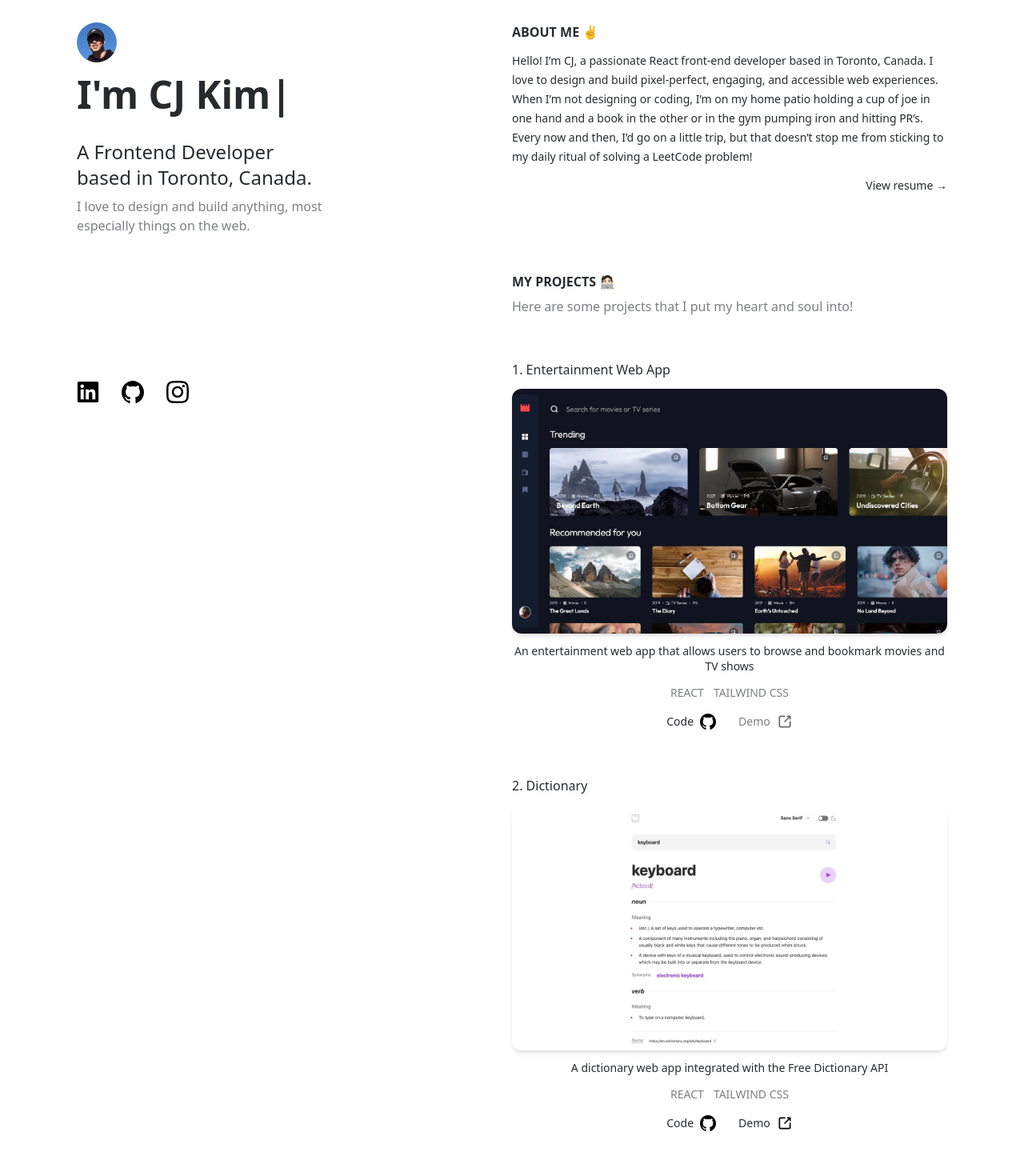
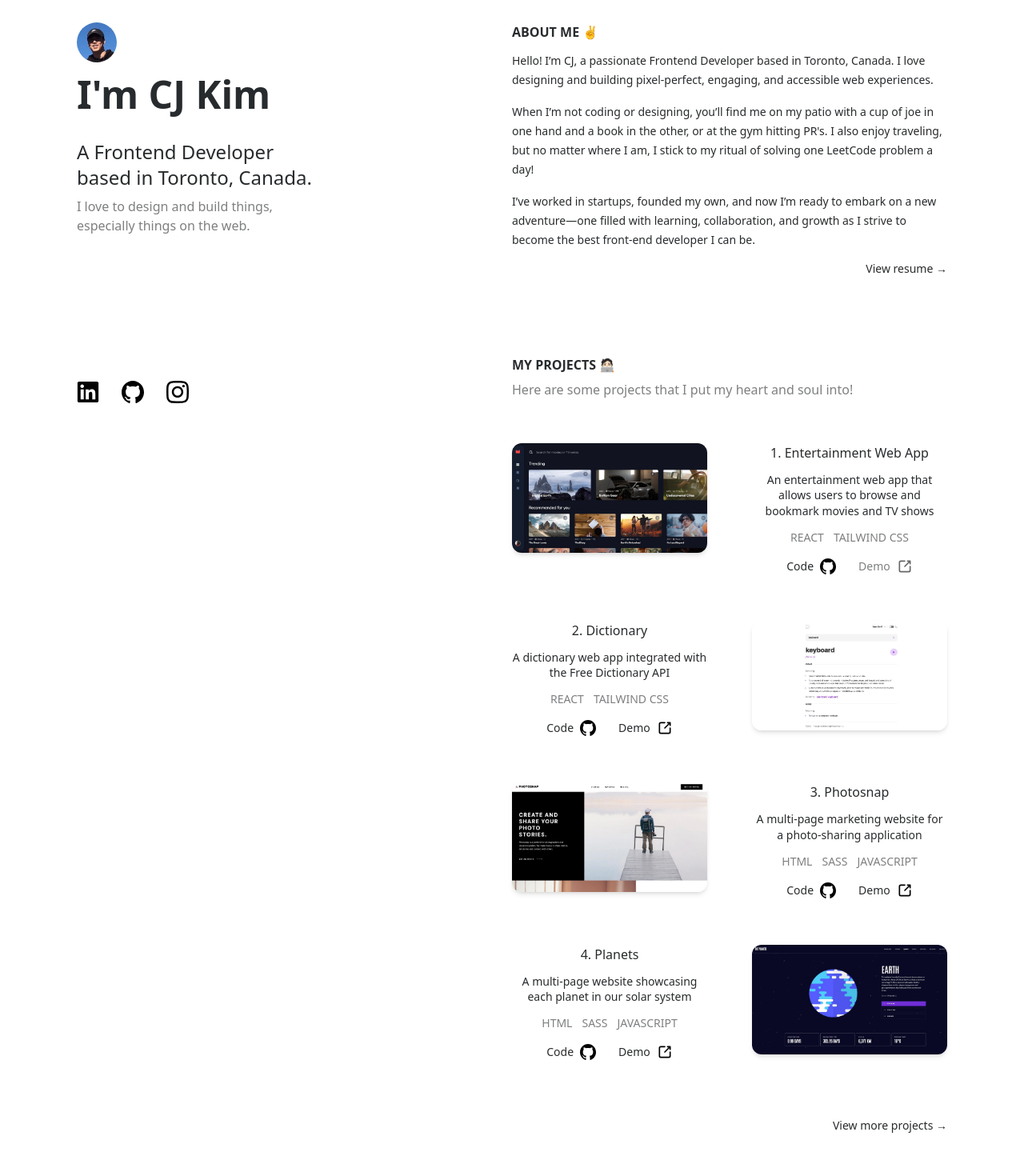
Before and after one commit to cjoak1028/cjoak1028.github.io, a React (Vite) app: page / in a window 1280 px wide. Shown: the part 200-1670 px from the top of the page at 80% size. Built offline with nearby package versions, Linux system fonts and the light colour scheme.

Commit message:
Fixed layout and refactored some code into separate components

```diff
--- a/src/app/routes/Home.jsx
+++ b/src/app/routes/Home.jsx
@@ -20,18 +20,16 @@ const Home = () => {
           Contact: contactRef,
         }}
       />
-      <div className="flex flex-col lg:flex-row lg:px-24">
+      <div className="flex flex-col lg:flex-row py-12 lg:py-0 px-6 sm:px-12 lg:px-24 lg:max-w-screen-xl mx-auto">
         <div className="lg:w-1/2 lg:sticky lg:top-[8.25rem] lg:h-[calc(100vh-8.25rem)] lg:py-24">
           <Hero />
         </div>
-        <div className="lg:w-1/2 lg:py-24">
-          <main>
-            <About propRef={aboutRef} />
-            <Projects propRef={projectsRef} />
-            <Contact propRef={contactRef} />
-          </main>
+        <main className="lg:w-1/2 pt-24 lg:py-24">
+          <About propRef={aboutRef} />
+          <Projects propRef={projectsRef} />
+          <Contact propRef={contactRef} />
           <Footer />
-        </div>
+        </main>
       </div>
     </div>
   );
--- a/src/components/ScrollToSection.jsx
+++ b/src/components/ScrollToSection.jsx
@@ -5,7 +5,7 @@ const ScrollToSection = ({
 }) => {
   return (
     <section
-      className={`py-12 md:py-24 scroll-m-[6.25rem] sm:scroll-m-[8.25rem] px-6 sm:px-12 lg:px-0 lg:py-0 lg:mb-24 ${backgroundColor}`}
+      className={`scroll-m-[8rem] sm:scroll-m-[10.25rem] lg:scroll-m-[11.25rem] mb-14 sm:mb-16 lg:mb-24 ${backgroundColor}`}
       ref={propRef}
     >
       {children}
--- a/src/components/SocialLinks.jsx
+++ b/src/components/SocialLinks.jsx
@@ -5,7 +5,7 @@ import LinkedInWhiteIcon from "src/assets/logos/linkedin-logo-white.svg";
 import GithubWhiteIcon from "src/assets/logos/github-logo-white.svg";
 import InstagramWhiteIcon from "src/assets/logos/instagram-logo-white.svg";
 
-const SocialLinks = ({ isWhite = false }) => {
+const SocialLinks = ({ isWhite = false, customStyle = "" }) => {
   const LinkedInIcon = isWhite ? LinkedInWhiteIcon : LinkedInBlackIcon;
   const GithubIcon = isWhite ? GithubWhiteIcon : GithubBlackIcon;
   const InstagramIcon = isWhite ? InstagramWhiteIcon : InstagramBlackIcon;
@@ -29,7 +29,7 @@ const SocialLinks = ({ isWhite = false }) => {
   ];
 
   return (
-    <div className="flex flex-row gap-5 md:gap-7">
+    <div className={`flex flex-row gap-5 md:gap-7 ${customStyle}`}>
       {socialLinks.map((socialLink) => {
         const { social, link, icon } = socialLink;
         return (
--- /dev/null
+++ b/src/components/TextArrowLink.jsx
@@ -0,0 +1,17 @@
+const TextArrowLink = ({ label, link }) => {
+  return (
+    <a
+      className="font-medium hover:opacity-60 transition-opacity cursor-pointer group"
+      target="_blank"
+      rel="noopener noreferrer"
+      href={link}
+    >
+      {label}{" "}
+      <span className="inline-block transition-transform transform group-hover:translate-x-2">
+        &rarr;
+      </span>
+    </a>
+  );
+};
+
+export default TextArrowLink;
--- a/src/features/About/About.jsx
+++ b/src/features/About/About.jsx
@@ -1,6 +1,5 @@
-import AboutMobile from "src/assets/photos/about-mobile.jpg";
-import AboutDesktop from "src/assets/photos/about-desktop.jpg";
 import ScrollToSection from "src/components/ScrollToSection";
+import TextArrowLink from "src/components/TextArrowLink";
 
 const About = ({ propRef }) => {
   return (
@@ -8,44 +7,27 @@ const About = ({ propRef }) => {
       <h2 className="heading-md uppercase md:hidden mb-3 lg:block">
         About me ✌️
       </h2>
-      <div className="flex flex-col md:flex-row lg:flex-col w-full">
-        <img
-          src={AboutMobile}
-          className="w-full h-auto md:hidden rounded-xl mb-3"
-          alt="Photo of CJ"
-        />
-        <img
-          src={AboutDesktop}
-          className="w-1/3 h-1/3 hidden md:block lg:hidden rounded-xl mr-12"
-          alt="Photo of CJ"
-        />
-        <div className="mb-3">
-          <h2 className="heading-md uppercase hidden md:block lg:hidden mb-3">
-            About me ✌️
-          </h2>
-          <p>
-            Hello! I’m CJ, a passionate React front-end developer based in
-            Toronto, Canada. I love to design and build pixel-perfect, engaging,
-            and accessible web experiences. When I’m not designing or coding,
-            I’m on my home patio holding a cup of joe in one hand and a book in
-            the other or in the gym pumping iron and hitting PR’s. Every now and
-            then, I’d go on a little trip, but that doesn’t stop me from
-            sticking to my daily ritual of solving a LeetCode problem!
-          </p>
-        </div>
-      </div>
-      <div className="text-end">
-        <a
-          className="font-medium hover:opacity-60 transition-opacity cursor-pointer group"
-          target="_blank"
-          rel="noopener noreferrer"
-          href="/resume.pdf"
-        >
-          View resume{" "}
-          <span className="inline-block transition-transform transform group-hover:translate-x-2">
-            &rarr;
-          </span>
-        </a>
+      <h2 className="heading-md uppercase hidden md:block lg:hidden mb-3">
+        About me ✌️
+      </h2>
+      <p className="mb-4">
+        Hello! I’m CJ, a passionate Frontend Developer based in Toronto, Canada.
+        I love designing and building pixel-perfect, engaging, and accessible
+        web experiences.
+      </p>
+      <p className="mb-4">
+        When I’m not coding or designing, you’ll find me on my patio with a cup
+        of joe in one hand and a book in the other, or at the gym hitting
+        PR&apos;s. I also enjoy traveling, but no matter where I am, I stick to
+        my ritual of solving one LeetCode problem a day!
+      </p>
+      <p>
+        I’ve worked in startups, founded my own, and now I’m ready to embark on
+        a new adventure—one filled with learning, collaboration, and growth as I
+        strive to become the best front-end developer I can be.
+      </p>
+      <div className="text-end mt-3">
+        <TextArrowLink label="View resume" link="/resume.pdf" />
       </div>
     </ScrollToSection>
   );
--- a/src/features/Footer/Footer.jsx
+++ b/src/features/Footer/Footer.jsx
@@ -2,9 +2,9 @@ import SocialLinks from "src/components/SocialLinks";
 
 const Footer = () => {
   return (
-    <div className="flex flex-col items-center gap-5 justify-center sm:justify-between lg:items-end bg-black lg:bg-white px-6 md:px-10 py-8 sm:py-6 lg:p-0">
-      {/* <SocialLinks isWhite={true} /> */}
-      <div className="text-center text-white lg:text-black opacity-60 sm:text-start lg:text-end">
+    <div className="flex flex-col sm:flex-row items-center gap-5 justify-center sm:justify-between lg:justify-end pt-8 lg:pt-0">
+      <SocialLinks customStyle="lg:hidden" />
+      <div className="text-center text-black opacity-60 sm:text-start lg:text-end">
         <p className=" text-xs mb-2">Designed & built by CJ Kim</p>
         <p className=" text-xs">
           Built with <span className="font-semibold">React</span> and{" "}
--- a/src/features/Hero/Hero.jsx
+++ b/src/features/Hero/Hero.jsx
@@ -5,7 +5,7 @@ import SocialLinks from "src/components/SocialLinks";
 
 const Hero = () => {
   return (
-    <div className="flex flex-col lg:h-full lg:justify-between py-12 md:py-24 px-6 sm:px-12 lg:px-0 lg:py-0">
+    <div className="flex flex-col lg:h-full lg:justify-between">
       <div>
         <img
           src={HeroPhoto}
@@ -22,8 +22,7 @@ const Hero = () => {
             A Frontend Developer based in Toronto, Canada.
           </h2>
           <h3 className="font-medium text-xs sm:text-sm md:text-base opacity-60 leading-snug">
-            I love to design and build anything, most especially things on the
-            web.
+            I love to design and build things, especially things on the web.
           </h3>
           {/* <TechStack /> */}
         </div>
--- a/src/features/Projects/Project.jsx
+++ b/src/features/Projects/Project.jsx
@@ -13,12 +13,14 @@ const Project = ({
 }) => {
   return (
     <div
-      className={`flex flex-col gap-3 md:gap-14 lg:flex-col lg:gap-3 ${
-        reverse ? "md:flex-row-reverse" : "md:flex-row"
+      className={`flex flex-col gap-3 md:gap-14 lg:flex-col lg:gap-3 xl:gap-14 ${
+        reverse
+          ? "md:flex-row-reverse xl:flex-row-reverse"
+          : "md:flex-row xl:flex-row"
       }`}
     >
-      <div className="flex flex-col gap-3 md:w-3/5 lg:w-full">
-        <h4 className="text-base font-medium self-start md:hidden lg:block">
+      <div className="flex flex-col gap-3 md:w-3/5 lg:w-full xl:w-1/2">
+        <h4 className="text-base font-medium self-start md:hidden lg:block xl:hidden">
           {title}
         </h4>
         <img
@@ -27,8 +29,8 @@ const Project = ({
           alt={`${title} thumbnail`}
         />
       </div>
-      <div className="flex flex-col gap-3 items-center md:w-2/5 md:justify-between md:h-5/6 self-center lg:w-full">
-        <h4 className="heading-sm hidden md:block text-center lg:hidden">
+      <div className="flex flex-col gap-3 items-center md:w-2/5 md:justify-between md:h-5/6 self-center lg:w-full xl:w-1/2 xl:justify-between">
+        <h4 className="heading-sm hidden md:block text-center lg:hidden xl:block">
           {title}
         </h4>
         <p className="text-center leading-snug font-light">{description}</p>
--- a/src/features/Projects/Projects.jsx
+++ b/src/features/Projects/Projects.jsx
@@ -5,6 +5,7 @@ import PhotosnapThumbnail from "src/assets/thumbnails/photosnap.jpg";
 import PlanetsThumbnail from "src/assets/thumbnails/planets.jpg";
 import Project from "src/features/Projects/Project";
 import ScrollToSection from "src/components/ScrollToSection";
+import TextArrowLink from "src/components/TextArrowLink";
 
 const imageMap = {
   entertainment: EntertainmentThumbnail,
@@ -50,17 +51,12 @@ const Projects = ({ propRef }) => {
                 />
               );
             })}
-          <a
-            className="self-end font-medium hover:opacity-60 transition-opacity cursor-pointer group"
-            target="_blank"
-            rel="noopener noreferrer"
-            href="https://github.com/cjoak1028"
-          >
-            View more projects{" "}
-            <span className="inline-block transition-transform transform group-hover:translate-x-2">
-              &rarr;
-            </span>
-          </a>
+          <div className="text-end mt-3">
+            <TextArrowLink
+              label="View more projects"
+              link="https://github.com/cjoak1028"
+            />
+          </div>
         </div>
       </div>
     </ScrollToSection>
```
Also changed, not shown: src/assets/photos/about-desktop.jpg (deleted), src/assets/photos/about-mobile.jpg (deleted).
